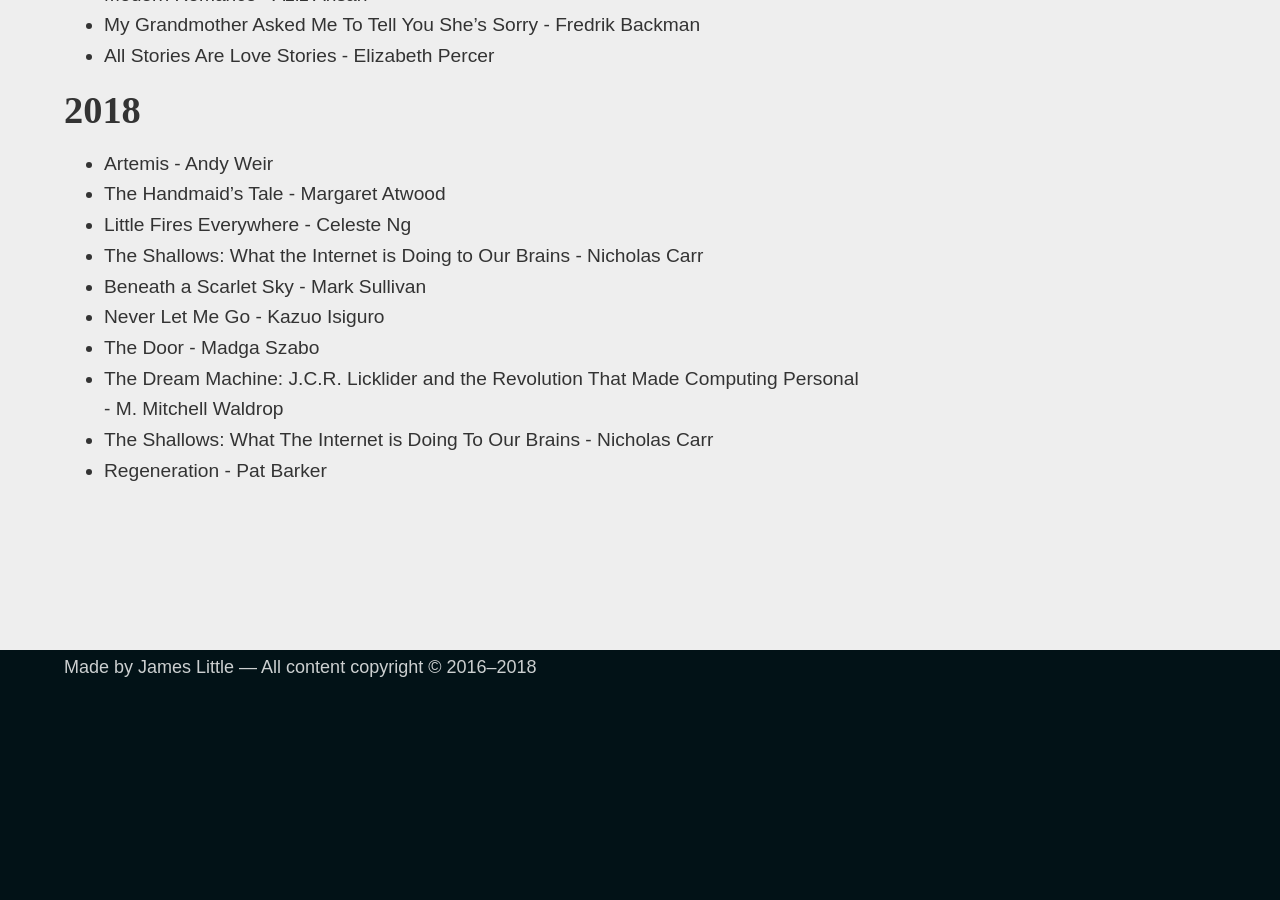
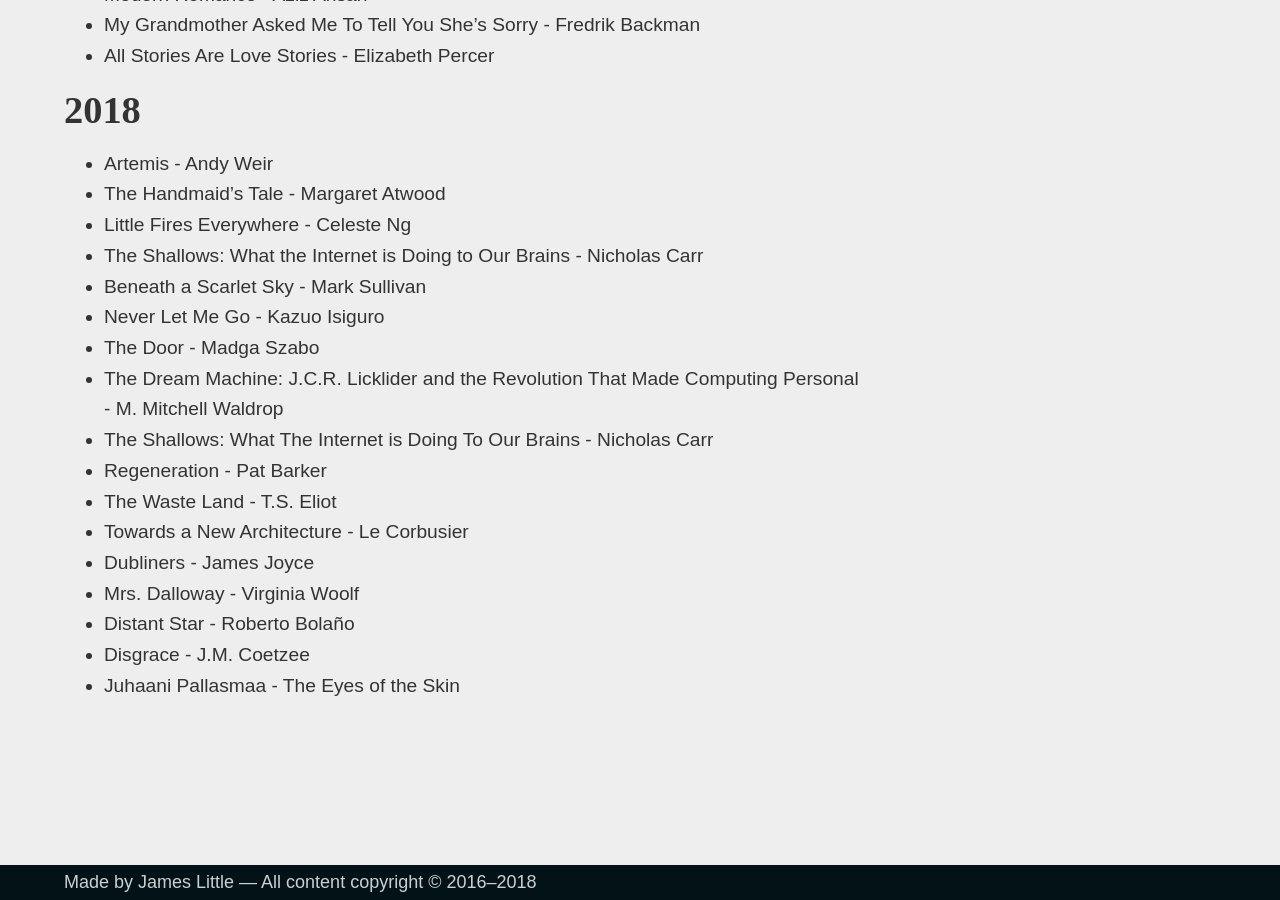
Before and after one commit to jameslittle230/jameslittle.me-archive, a Jekyll site: the page built from pages/books.md, in a window 1280 px wide and 900 px high, scrolled down 3023 px. Built offline with Jekyll 4.4.1, drawn with Linux system fonts in a browser that asks for light colours; some web fonts are replaced; comment, search, counter and statistics services are not loaded; before the commit the page ends 3708 px from its top, so only the background shows below that.

Commit message:
Add all the books I read this semester

```diff
--- a/pages/books.md
+++ b/pages/books.md
@@ -105,3 +105,10 @@ In January of 2014, inspired by [Jamie Todd Rubin](http://www.jamierubin.net), I
 - The Dream Machine: J.C.R. Licklider and the Revolution That Made Computing Personal - M. Mitchell Waldrop
 - The Shallows: What The Internet is Doing To Our Brains - Nicholas Carr
 - Regeneration - Pat Barker
+- The Waste Land - T.S. Eliot
+- Towards a New Architecture - Le Corbusier
+- Dubliners - James Joyce
+- Mrs. Dalloway - Virginia Woolf
+- Distant Star - Roberto Bolaño
+- Disgrace - J.M. Coetzee
+- Juhaani Pallasmaa - The Eyes of the Skin
```
